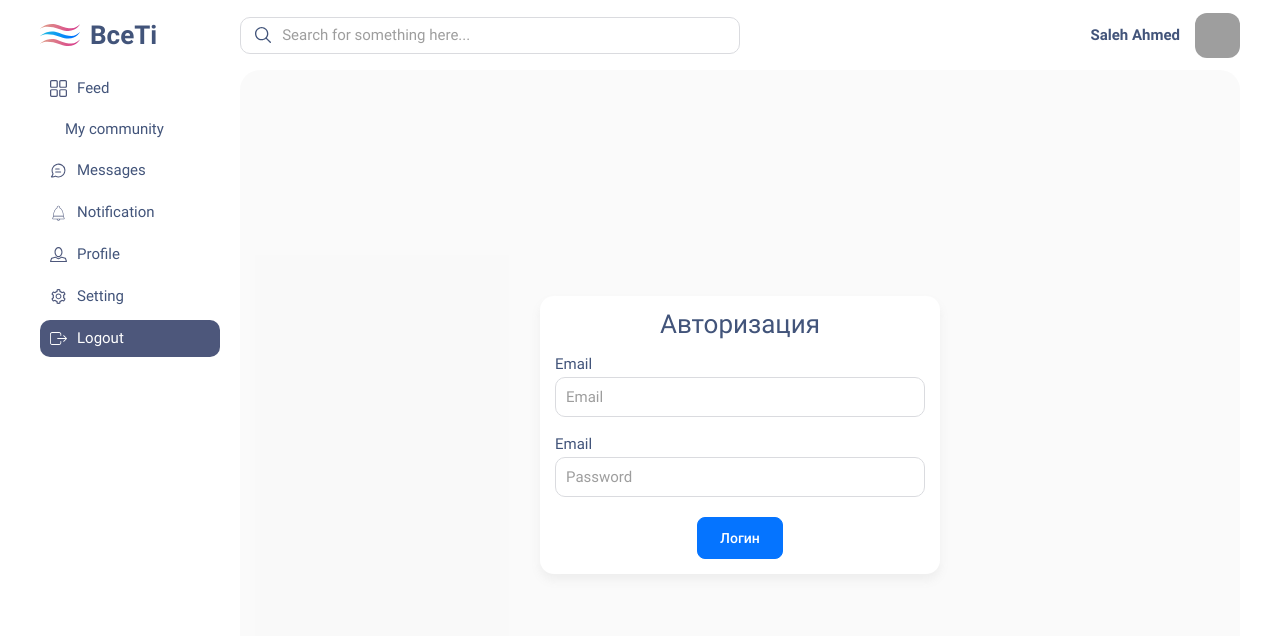
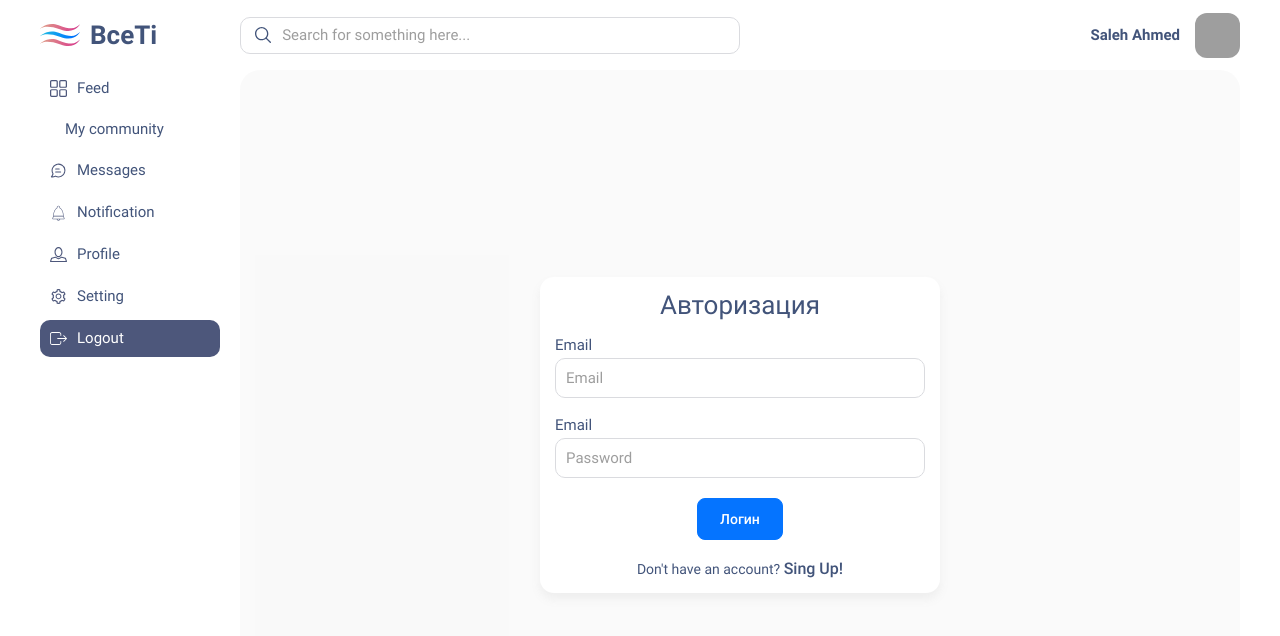
Before and after one commit to B1G1D1L/lsocialNetwork, a React app: page /logout in a window 1280 px wide. Shown: the top 636 px of the page. Built offline with nearby package versions, Linux system fonts and the light colour scheme; grey boxes are pictures that could not be loaded; some icons are missing.

Commit message:
navigation: add route sign up

```diff
--- a/src/App.tsx
+++ b/src/App.tsx
@@ -28,7 +28,7 @@ function App() {
             <Route path=':userId' element={<ProfilePage />} />
           </Route>
           <Route path='logout' element={<LoginPage />} />
-          <Route path='registration' element={<RegistrationPage />} />
+          <Route path='signup' element={<RegistrationPage />} />
           <Route path='*' element={<ErrorPage />} />
         </Routes>
 
--- a/src/pages/LoginPage/LoginPage.module.css
+++ b/src/pages/LoginPage/LoginPage.module.css
@@ -49,3 +49,12 @@
   bottom: 0;
   color: tomato;
 }
+
+.singUp {
+  margin-top: 20px;
+  text-align: center;
+}
+.singUp span {
+  font-weight: 500;
+  font-size: 16px;
+}
--- a/src/pages/LoginPage/LoginPage.tsx
+++ b/src/pages/LoginPage/LoginPage.tsx
@@ -1,21 +1,25 @@
 import React from 'react'
-import { useFormik } from 'formik';
-import cn from 'classnames';
+import { useFormik } from 'formik'
+import cn from 'classnames'
 
-import { Button } from '@components/app';
+import { Button } from '@components/app'
 import styles from './LoginPage.module.css'
+import { useNavigate } from 'react-router-dom'
 
 interface formValues {
-  email: string,
-  password: string,
+  email: string
+  password: string
 }
 
+export const LoginPage = () => {
+  const navigate = useNavigate()
 
+  const onSubmitFrom = (form: { email: string; password: string }) => {
+    console.log(form)
+  }
 
-export const LoginPage = () => {
-
-  const onSubmitFrom = (form: { email: string, password: string }) => {
-    console.log(form)
+  const onRoute = () => {
+    navigate('/signup')
   }
 
   const formik = useFormik({
@@ -32,52 +36,56 @@ export const LoginPage = () => {
           <div className={styles.form__item}>
             <label htmlFor="emailLogin">Email</label>
             <input
-              id='emailLogin'
+              id="emailLogin"
               type="email"
-              name='email'
-              placeholder='Email'
+              name="email"
+              placeholder="Email"
               onChange={formik.handleChange}
               onBlur={formik.handleBlur}
               value={formik.values.email}
-              className={cn(
-                {[styles.inputError]: formik.errors.email && formik.touched.email}
-              )}
+              className={cn({
+                [styles.inputError]:
+                  formik.errors.email && formik.touched.email,
+              })}
             />
-            {formik.errors.email && formik.touched.email
-              ? <div className={styles.error}>{formik.errors.email}</div>
-              : null
-            }
+            {formik.errors.email && formik.touched.email ? (
+              <div className={styles.error}>{formik.errors.email}</div>
+            ) : null}
           </div>
 
           <div className={styles.form__item}>
             <label htmlFor="passwordLogin">Email</label>
             <input
-              id='passwordLogin'
+              id="passwordLogin"
               type="password"
-              name='password'
-              placeholder='Password'
+              name="password"
+              placeholder="Password"
               onChange={formik.handleChange}
               onBlur={formik.handleBlur}
               value={formik.values.password}
-              className={cn(
-                {[styles.inputError]: formik.errors.password && formik.touched.password}
-              )}
+              className={cn({
+                [styles.inputError]:
+                  formik.errors.password && formik.touched.password,
+              })}
             />
-            {formik.errors.password && formik.touched.password
-              ? <div className={styles.error}>{formik.errors.password}</div>
-              : null
-            }
+            {formik.errors.password && formik.touched.password ? (
+              <div className={styles.error}>{formik.errors.password}</div>
+            ) : null}
           </div>
 
-          <Button size='large' type='submit'>Логин</Button>
+          <Button size="large" type="submit">
+            Логин
+          </Button>
+
+          <p className={styles.singUp}>
+            Don't have an account?{' '}
+            <span onClick={() => navigate('/signup')}>Sing Up!</span>
+          </p>
         </form>
       </div>
     </div>
   )
 }
-
-
-
 
 const validate = (values: formValues) => {
   const errors = {} as formValues
```
